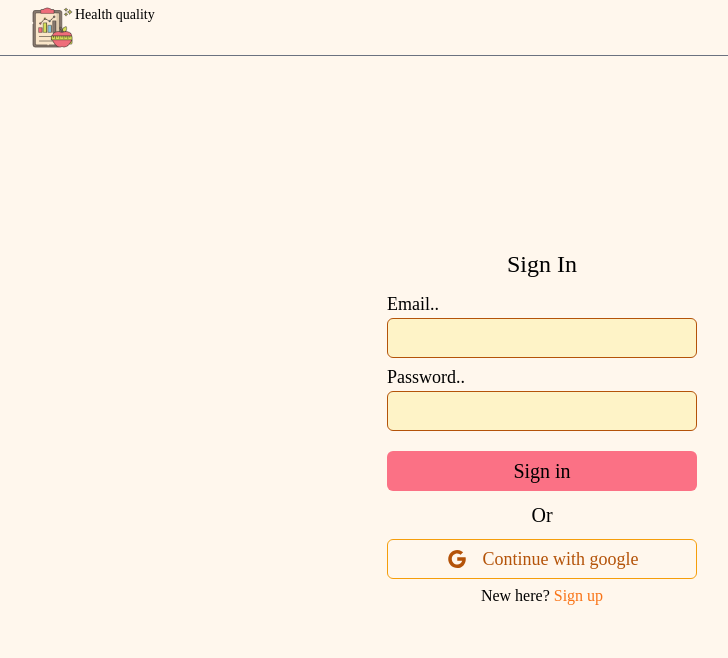
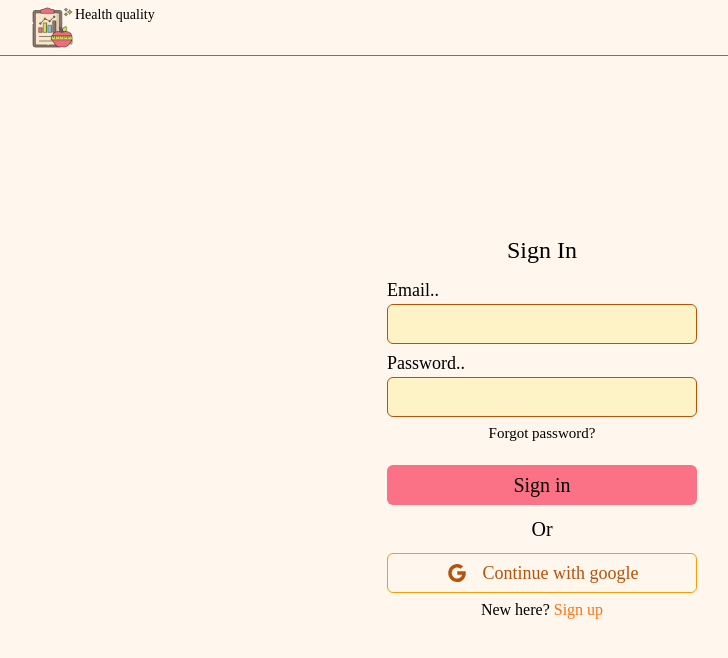
Before and after one commit to anurag9601/health-quality, a Next.js app: page /signin in a window 1280 px wide. Shown: the top 658 px of the page, without its empty margins (98-826 px from the left). Built offline with nearby package versions, Linux system fonts and the light colour scheme; a web font is replaced by a local one.

Commit message:
add forgot password text

```diff
--- a/src/app/(client)/(Auth)/signin/page.tsx
+++ b/src/app/(client)/(Auth)/signin/page.tsx
@@ -113,9 +113,9 @@ const SignIn = () => {
             ref={passwordRef}
           />
         </div>
-        {/* <p className="text-[15px] font-head mt-[5px] cursor-pointer font-medium hover:underline">
+        <p className="text-[15px] font-head mt-[5px] cursor-pointer font-medium hover:underline">
           Forgot password?
-        </p> */}
+        </p>
         <button
           type="submit"
           className={`w-full font-head mt-[20px] text-xl h-[40px] bg-rose-400 rounded-md ${
```
